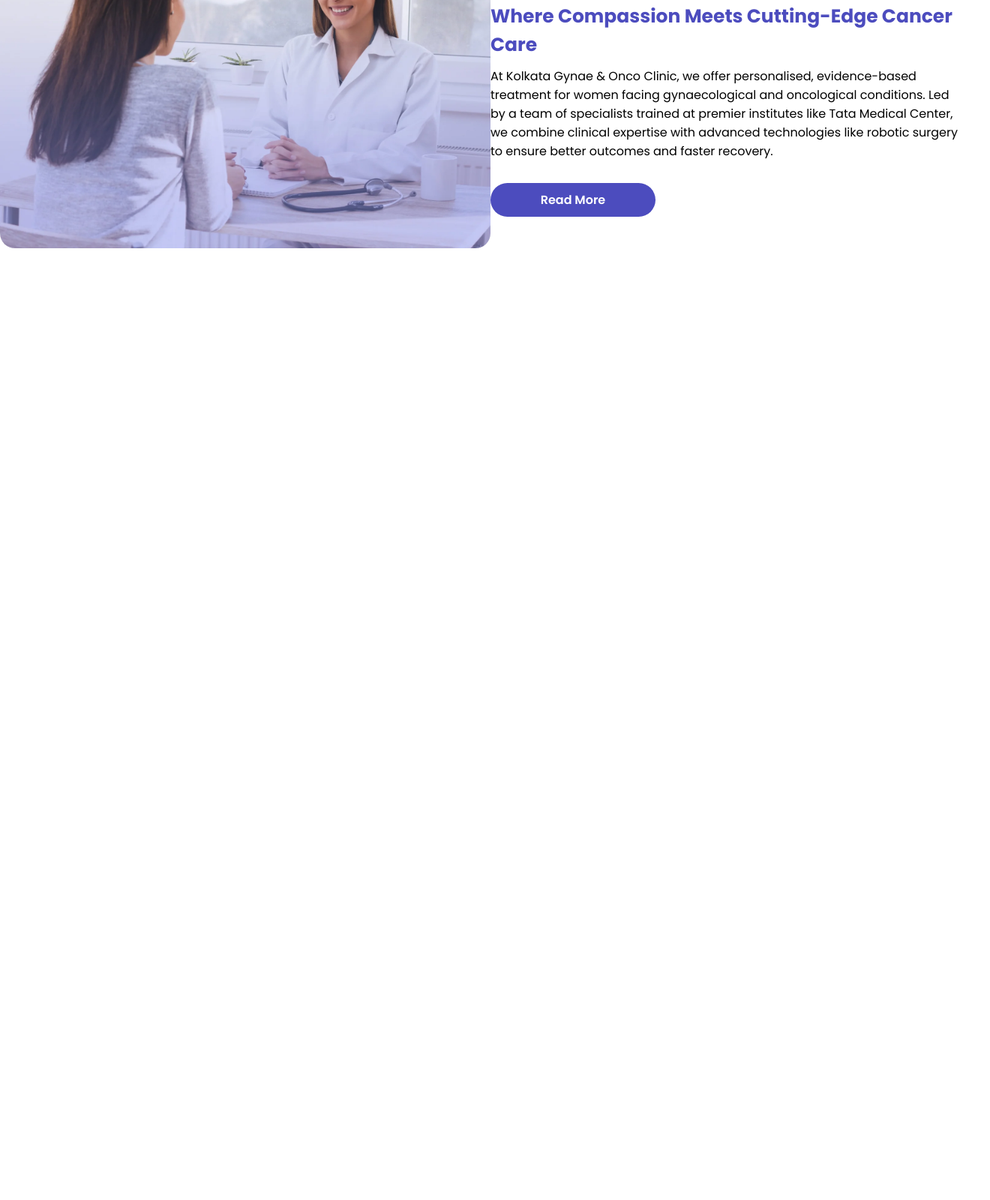
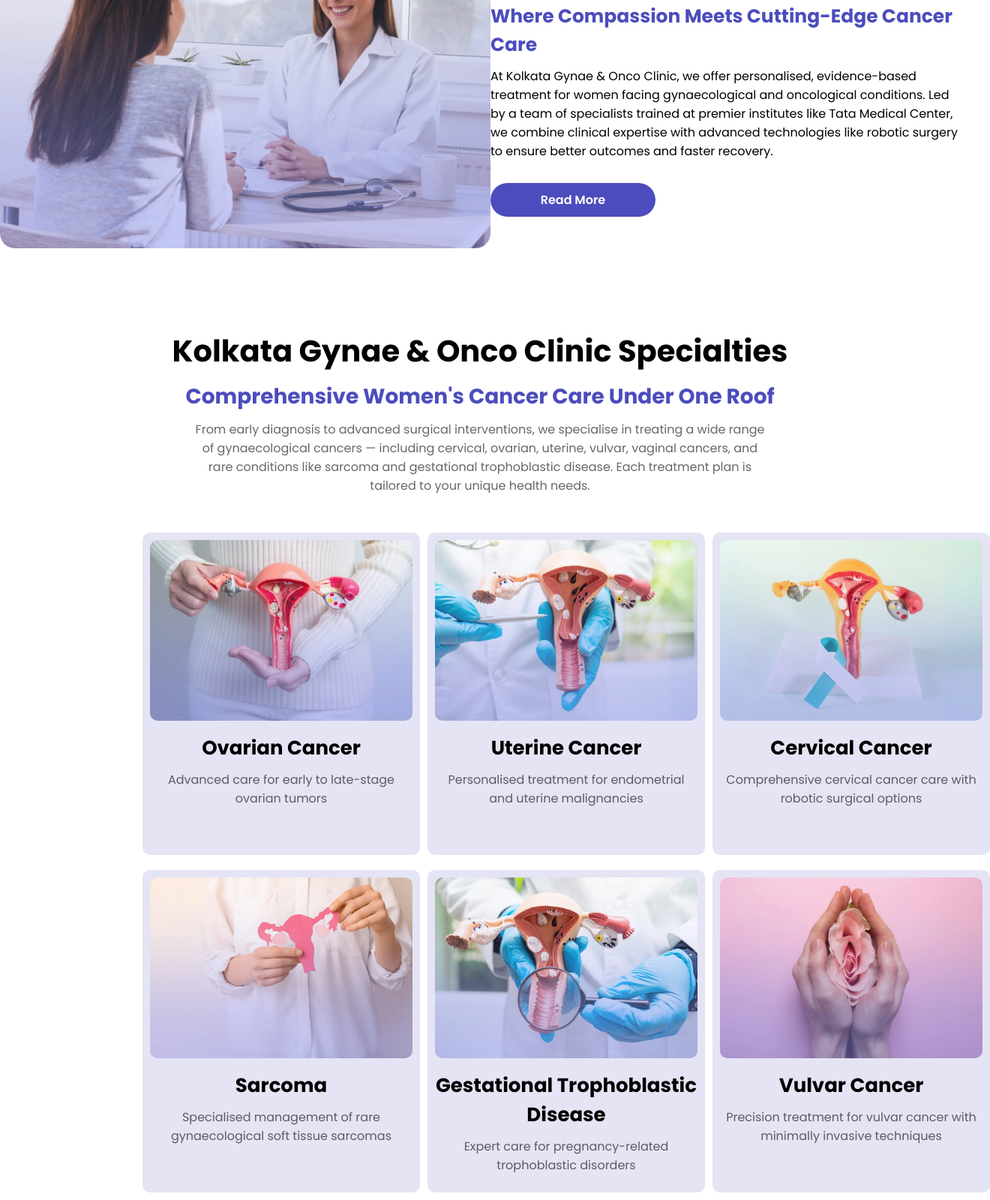
Before and after one commit to himanshu-kamboz/medicare, a plain HTML site: page index.html in a window 1280 px wide. Shown: the part 1389-2989 px from the top of the page at 75% size, 1320 px wide, since content can reach past the window. Before the commit the page ends 1727 px from the top, so only its background shows below. Drawn offline with Linux system fonts and the light colour scheme.

Commit message:
add new section

```diff
--- a/index.html
+++ b/index.html
@@ -96,7 +96,7 @@
                             <label for="date">Date of Appointment</label>
                             <input type="date" id="date" required>
                         </div>
-                        <button id="btn" type="submit">Submit</button>
+                        <button id="btn_1" type="submit">Submit</button>
                     </form>
                 </div>
             </div>
@@ -115,6 +115,53 @@
                 <button class="btn" id="btn4">Read More</button>
             </div>
         </div>
+        <div id="cancer">
+            <div id="cancer_content">
+                <h2>Kolkata Gynae & Onco Clinic Specialties</h2>
+                <h3>Comprehensive Women's Cancer Care Under One Roof</h3>
+                <p>From early diagnosis to advanced surgical interventions, we specialise in treating a wide range of
+                    gynaecological cancers — including cervical, ovarian, uterine, vulvar, vaginal cancers, and rare
+                    conditions like sarcoma and gestational trophoblastic disease. Each treatment plan is tailored to
+                    your unique health needs.</p>
+            </div>
+            <div id="cancer_divs">
+                <div class="all_divs" id="cancer_div_container_1">
+                    <div class="cancer_div" id="cancer_div1">
+                        <img src="cancer_1.webp" alt="Cervical Cancer" width="350px">
+                        <h3>Ovarian Cancer</h3>
+                        <p>Advanced care for early to late-stage ovarian tumors</p>
+                    </div>
+                    <div class="cancer_div" id="cancer_div2">
+                        <img src="cancer_2.webp" alt="Ovarian Cancer" width="350px">
+                        <h3>Uterine Cancer</h3>
+                        <p>Personalised treatment for endometrial and uterine malignancies</p>
+                    </div>
+                    <div class="cancer_div" id="cancer_div3">
+                        <img src="cancer_3.webp" alt="Uterine Cancer" width="350px">
+                        <h3>Cervical Cancer</h3>
+                        <p>Comprehensive cervical cancer care with robotic surgical options</p>
+                    </div>
+                </div>
+                <div class="all_divs" id="cancer_div_container_2">
+                    <div class="cancer_div" id="cancer_div4">
+                        <img src="cancer.webp" alt="Vulvar Cancer" width="350px">
+                        <h3>Sarcoma</h3>
+                        <p>Specialised management of rare gynaecological soft tissue sarcomas
+                        </p>
+                    </div>
+                    <div class="cancer_div" id="cancer_div5">
+                        <img src="cancer_5.webp" alt="Vaginal Cancer" width="350px">
+                        <h3>Gestational Trophoblastic Disease</h3>
+                        <p>Expert care for pregnancy-related trophoblastic disorders</p>
+                    </div>
+                    <div class="cancer_div" id="cancer_div6">
+                        <img src="cancer_6.webp" alt="Sarcoma" width="350px">
+                        <h3>Vulvar Cancer</h3>
+                        <p>Precision treatment for vulvar cancer with minimally invasive techniques</p>
+                    </div>
+                </div>
+            </div>
+        </div>
     </div>
 </body>
 
--- a/style.css
+++ b/style.css
@@ -141,14 +141,16 @@ h1 {
     margin-bottom: 20px;
 }
 
-.form h2  {
+.form h2 {
     font-size: 45px;
     line-height: 50px;
 }
-.form h3{
+
+.form h3 {
     font-size: 24px;
-    margin: 20px 30px ;
+    margin: 20px 30px;
 }
+
 .form {
     height: 550px;
     width: 49%;
@@ -198,9 +200,11 @@ h1 {
     border: 2px solid rgba(110, 110, 110, 0.5);
     border-radius: 999px;
 }
-.form-dropdown label{
-    margin-left:30px ;
+
+.form-dropdown label {
+    margin-left: 30px;
 }
+
 #selector {
     display: flex;
     margin: 20px 0px;
@@ -214,10 +218,12 @@ h1 {
     margin-left: 30px;
     margin-right: 20px;
 }
-#date label{
+
+#date label {
     margin-left: 30px;
 }
-#date input{
+
+#date input {
     margin-left: 30px;
     width: 520px;
     height: 45px;
@@ -225,10 +231,12 @@ h1 {
     border: 2px solid rgba(110, 110, 110, 0.5);
     border-radius: 999px;
 }
-#date{
+
+#date {
     display: flex;
     flex-direction: column;
 }
+
 select {
     height: 45px;
     width: 250px;
@@ -238,6 +246,18 @@ select {
 
 form button {
     margin: 10px 32px;
+}
+
+#btn_1 {
+    height: 45px;
+    width: 220px;
+    font-size: medium;
+    font-weight: 600;
+    color: white;
+    background-color: rgb(76, 76, 190);
+    border: 0;
+    border-radius: 999px;
+    cursor: pointer;
 }
 
 input:placeholder-shown {
@@ -265,10 +285,74 @@ input:placeholder-shown {
 .meeting h3 {
     margin: 10px 0;
     font-size: 25px;
-    color: rgb(76, 76, 190);
+    color: #4c4cbe;
 }
 
 #btn4 {
     color: white;
     background-color: rgb(76, 76, 190);
 }
+
+#cancer {
+    height: auto;
+    margin-top: 100px;
+    text-align: center;
+}
+
+#cancer_content {
+    width: 70vw;
+    margin: auto;
+}
+
+#cancer_content h2 {
+    font-size: 40px;
+    margin-bottom: 10px;
+}
+
+#cancer_content h3 {
+    font-size: 28px;
+    margin-bottom: 10px;
+    color: #4c4cbe;
+}
+
+#cancer_content p {
+    width: 60vw;
+    margin: auto;
+    color: rgba(0, 0, 0, 0.6);
+    font-size: 16px;
+    margin-bottom: 40px;
+}
+
+#cancer_divs {
+    padding: 0 180px;
+}
+
+#cancer_divs img {
+    border-radius: 10px;
+}
+
+.all_divs {
+    display: flex;
+    margin: auto;
+    padding: 10px;
+    gap: 10px;
+}
+
+.cancer_div {
+    height: 430px;
+    width: auto;
+    padding: 10px;
+    background-color: rgba(76, 76, 190, 0.15);
+    border-radius: 10px;
+}
+
+#cancer_divs h3 {
+    font-size: 26px;
+    padding: 10px 0;
+}
+
+#cancer_divs p {
+    font-size: 16px;
+    margin-bottom: 10px;
+    color: rgba(0, 0, 0, 0.6);
+}
```
Also changed, not shown: cancer.webp (added), cancer_1.webp (added), cancer_2.webp (added), cancer_3.webp (added), cancer_5.webp (added), cancer_6.webp (added).
